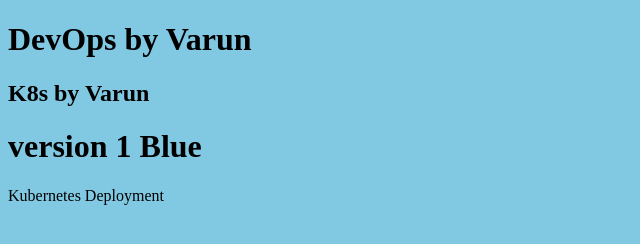
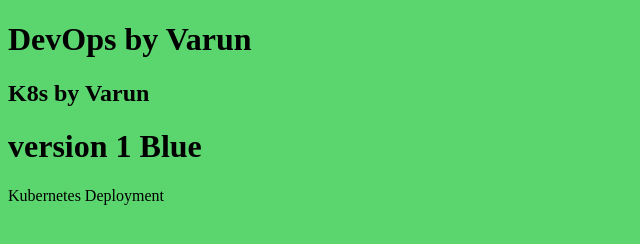
Before and after one commit to manikcloud/k8s, a plain HTML site: page index.html in a window 1280 px wide. Shown: the whole page, without its empty margins (0-640 px from the left). Drawn offline with Linux system fonts and the light colour scheme.

Commit message:
adding readme

```diff
--- a/index.html
+++ b/index.html
@@ -1,6 +1,9 @@
 <!DOCTYPE html>
 <html>
-	<body style="background-color:#81c9e3;">
+	<!-- <body style="background-color:#81c9e3;"> -->
+
+		<body style="background-color:#5bd66e;">
+		</body>
 		<h1>DevOps by Varun </h1>
 
 		<h2>K8s  by Varun </h2>
```
